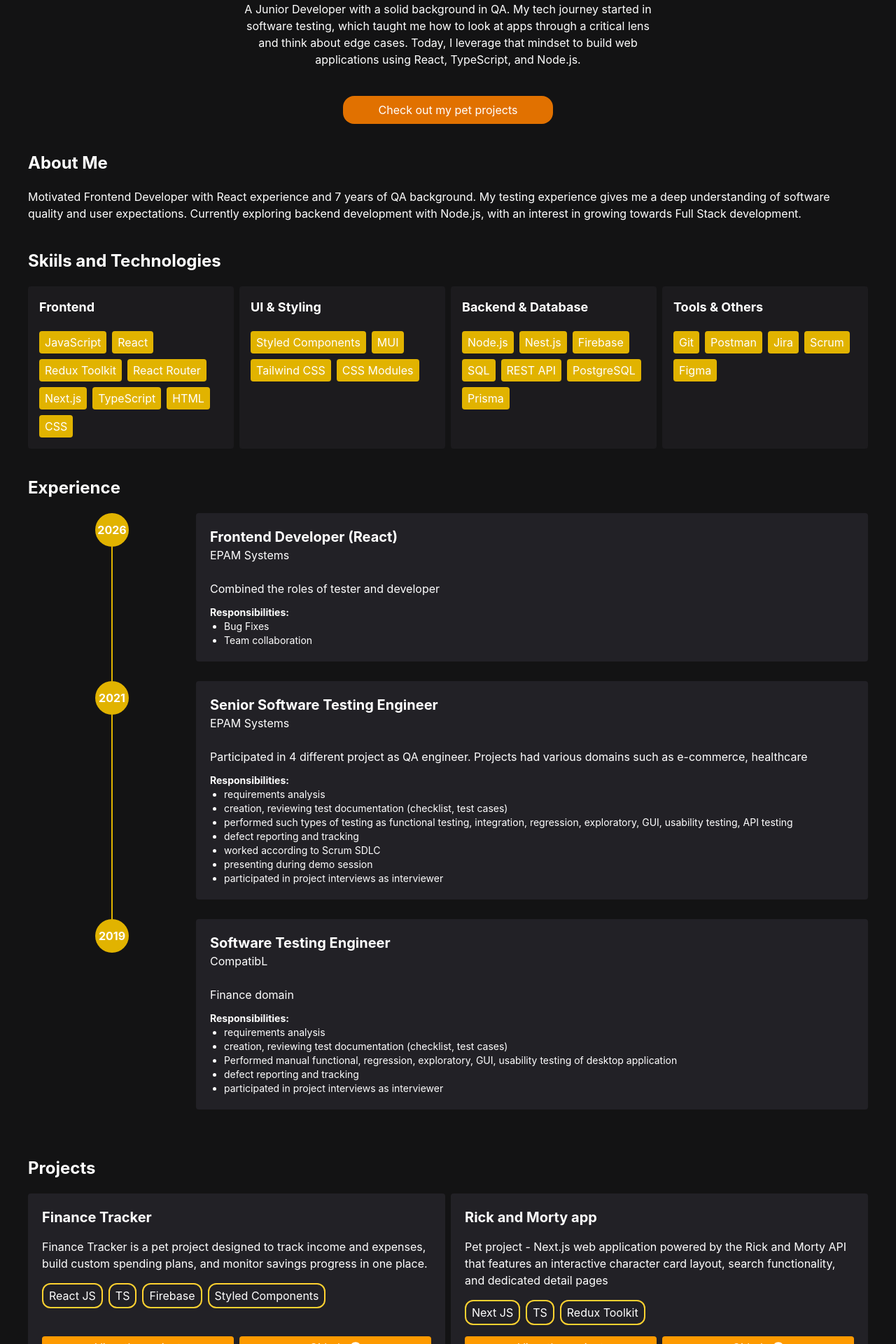
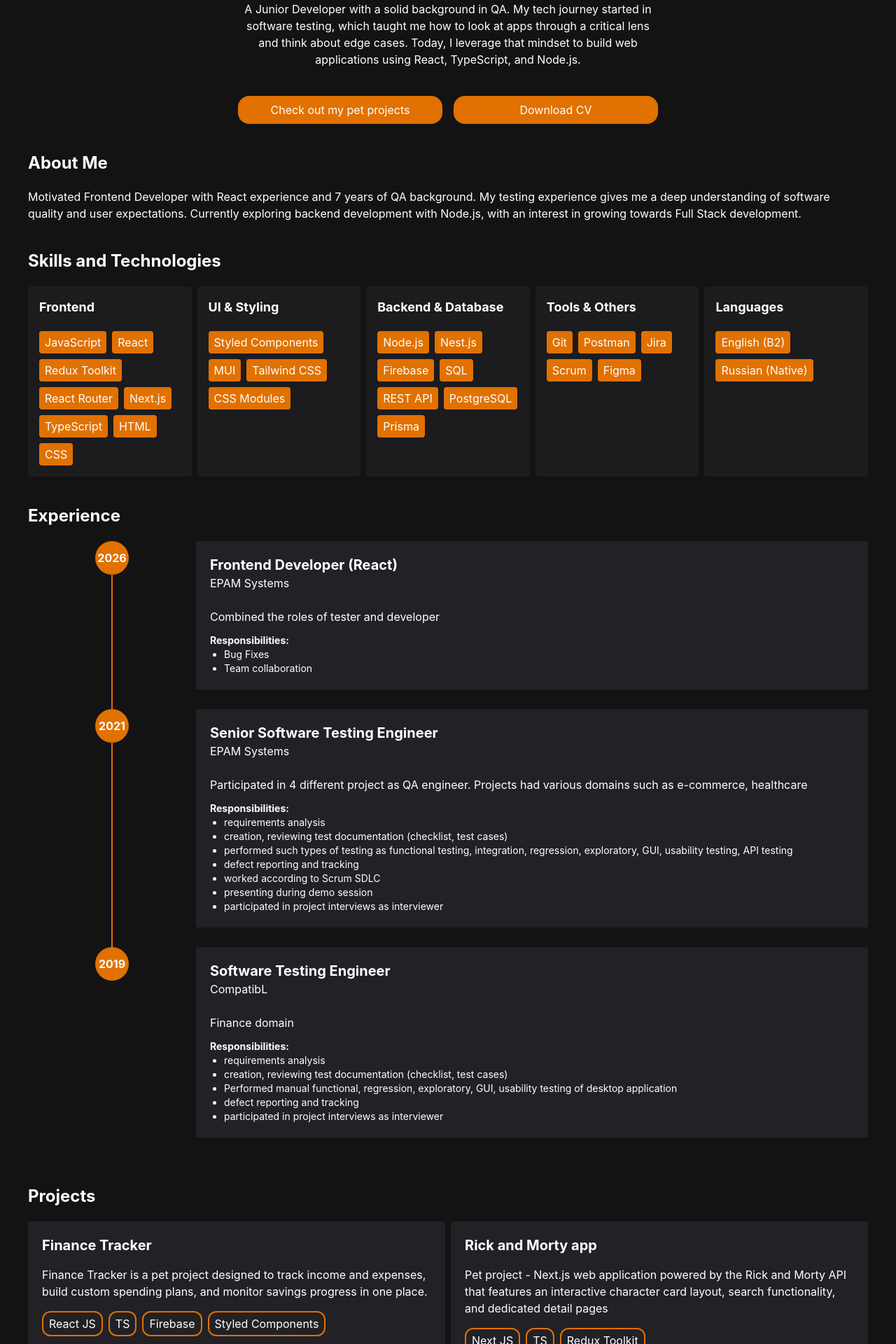
Before and after one commit to violettab21/portfolio, a React app: page / in a window 1280 px wide. Shown: the part 180-2100 px from the top of the page at 70% size. Built offline with nearby package versions, Linux system fonts and the light colour scheme; the HTML template or start-up script is replaced by a standard one.

Commit message:
feat: add cv button and languages

```diff
--- /dev/null
+++ b/src/components/Circle.tsx
@@ -0,0 +1,7 @@
+export function Circle({ year }: { year: number }) {
+  return (
+    <div className="rounded-full w-12 h-12 bg-amber-600 flex justify-center items-center">
+      <p className="font-bold">{year}</p>
+    </div>
+  );
+}
--- a/src/components/Education.tsx
+++ b/src/components/Education.tsx
@@ -1,5 +1,5 @@
 import { education } from "../constants";
-import { Circle } from "./Experience";
+import { Circle } from "./Circle";
 
 export function Education() {
   return (
--- a/src/components/Experience.tsx
+++ b/src/components/Experience.tsx
@@ -1,34 +1,5 @@
 import { experience, type Experience } from "../constants";
-export function ExperienceBlock({
-  experienceData,
-  isLast,
-}: {
-  experienceData: Experience;
-  isLast: boolean;
-}) {
-  return (
-    <>
-      <div className="flex w-12 flex-col justify-self-center">
-        <Circle year={experienceData.year} />
-        {!isLast ? <Line /> : null}
-      </div>
-      <div>
-        <div className="bg-custom-card p-5 mb-7 rounded-sm">
-          <h1 className="text-xl font-bold">{experienceData.role}</h1>
-          <p>{experienceData.company}</p>
-          <br />
-          <p>{experienceData.description}</p>
-          <p className="text-sm font-bold mt-3">Responsibilities:</p>
-          <ul className="text-sm list-disc pl-5">
-            {experienceData.responsibilities.map((res, i) => (
-              <li key={i}>{res}</li>
-            ))}
-          </ul>
-        </div>
-      </div>
-    </>
-  );
-}
+import { ExperienceBlock } from "./ExperienceBlock";
 
 export function Experience() {
   return (
@@ -46,17 +17,3 @@ export function Experience() {
     </section>
   );
 }
-
-export function Circle({ year }: { year: number }) {
-  return (
-    <div className="rounded-full w-12 h-12 bg-custom-orange flex justify-center items-center">
-      <p className="font-bold">{year}</p>
-    </div>
-  );
-}
-
-export function Line() {
-  return (
-    <div className="w-0.5 h-[calc(100%-48px)] bg-custom-orange self-center"></div>
-  );
-}
--- /dev/null
+++ b/src/components/ExperienceBlock.tsx
@@ -0,0 +1,34 @@
+import type { Experience } from "../constants";
+import { Circle } from "./Circle";
+import { Line } from "./Line";
+
+export function ExperienceBlock({
+  experienceData,
+  isLast,
+}: {
+  experienceData: Experience;
+  isLast: boolean;
+}) {
+  return (
+    <>
+      <div className="flex w-12 flex-col justify-self-center">
+        <Circle year={experienceData.year} />
+        {!isLast ? <Line /> : null}
+      </div>
+      <div>
+        <div className="bg-custom-card p-5 mb-7 rounded-sm">
+          <h1 className="text-xl font-bold">{experienceData.role}</h1>
+          <p>{experienceData.company}</p>
+          <br />
+          <p>{experienceData.description}</p>
+          <p className="text-sm font-bold mt-3">Responsibilities:</p>
+          <ul className="text-sm list-disc pl-5">
+            {experienceData.responsibilities.map((res, i) => (
+              <li key={i}>{res}</li>
+            ))}
+          </ul>
+        </div>
+      </div>
+    </>
+  );
+}
--- a/src/components/Hero.tsx
+++ b/src/components/Hero.tsx
@@ -1,3 +1,5 @@
+import cv from "../../public/CV.pdf";
+
 export function Hero() {
   return (
     <section className="md:w-1/2 flex flex-col items-center gap-10 self-center mt-10">
@@ -8,13 +10,25 @@ export function Hero() {
         a critical lens and think about edge cases. Today, I leverage that
         mindset to build web applications using React, TypeScript, and Node.js.
       </p>
-      <a
-        className="text-center block w-1/2 bg-amber-600 p-2 rounded-2xl"
-        href="#projects"
-      >
+      <div className="flex flex-col items-center gap-4 w-full lg:flex-row">
         {" "}
-        Check out my pet projects
-      </a>
+        <a
+          className="grow text-center w-3/4 block lg:basis-1/2 sm:w-1/2 bg-amber-600 p-2 rounded-2xl"
+          href="#projects"
+        >
+          {" "}
+          Check out my pet projects
+        </a>
+        <a
+          href={cv}
+          download="cv"
+          target="_blank"
+          className="grow text-center w-3/4 block lg:basis-1/2 sm:w-1/2 bg-amber-600 p-2 rounded-2xl"
+        >
+          {" "}
+          Download CV
+        </a>
+      </div>
     </section>
   );
 }
--- /dev/null
+++ b/src/components/Line.tsx
@@ -0,0 +1,5 @@
+export function Line() {
+  return (
+    <div className="w-0.5 h-[calc(100%-48px)] bg-amber-600 self-center"></div>
+  );
+}
--- a/src/components/ProjectCard.tsx
+++ b/src/components/ProjectCard.tsx
@@ -13,7 +13,7 @@ export function ProjectCard({ project }: { project: Project }) {
           {project.stack.map((el, i) => (
             <p
               key={i}
-              className="px-2 py-1 rounded-xl border-amber-300 border-2"
+              className="px-2 py-1 rounded-xl border-amber-600 border-2"
             >
               {el}
             </p>
@@ -23,14 +23,14 @@ export function ProjectCard({ project }: { project: Project }) {
 
       <div className="flex gap-2 justify-between">
         <Link
-          className="bg-amber-500 block px-2 py-1 rounded-sm w-1/2 text-center"
+          className="bg-amber-600 block px-2 py-1 rounded-sm w-1/2 text-center"
           to={project.projectLink}
           target="_blank"
         >
           View the project
         </Link>
         <Link
-          className="bg-amber-500 block px-2 py-1 rounded-sm w-1/2"
+          className="bg-amber-600 block px-2 py-1 rounded-sm w-1/2"
           to={project.github}
           target="_blank"
         >
--- a/src/components/Skills.tsx
+++ b/src/components/Skills.tsx
@@ -3,8 +3,8 @@ import { skills } from "../constants";
 export function Skills() {
   return (
     <section>
-      <h1 className="text-2xl font-bold">Skiils and Technologies</h1>
-      <div className="flex flex-wrap gap-2 mt-5 justify-between ">
+      <h1 className="text-2xl font-bold">Skills and Technologies</h1>
+      <div className="flex flex-wrap gap-2 mt-5 justify-between">
         {skills.map((skill, i) => (
           <div
             key={i}
@@ -13,7 +13,7 @@ export function Skills() {
             <h2 className="text-lg font-bold">{skill.groupName}</h2>
             <div className="flex flex-wrap gap-2 mt-5">
               {skill.tech.map((tech, i) => (
-                <p key={i} className="px-2 py-1 rounded-sm bg-custom-orange">
+                <p key={i} className="px-2 py-1 rounded-sm bg-amber-600">
                   {tech}
                 </p>
               ))}
--- a/src/constants.tsx
+++ b/src/constants.tsx
@@ -121,6 +121,10 @@ export const skills = [
     groupName: "Tools & Others",
     tech: ["Git", "Postman", "Jira", "Scrum", "Figma"],
   },
+  {
+    groupName: "Languages",
+    tech: ["English (B2)", "Russian (Native)"],
+  },
 ];
 
 export const education = {
```
Also changed, not shown: 1 other file (tests, documents, lock files or other folders).
